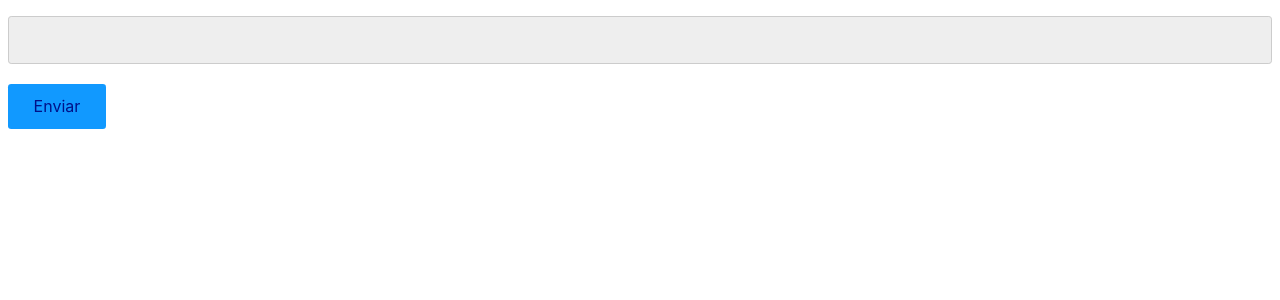
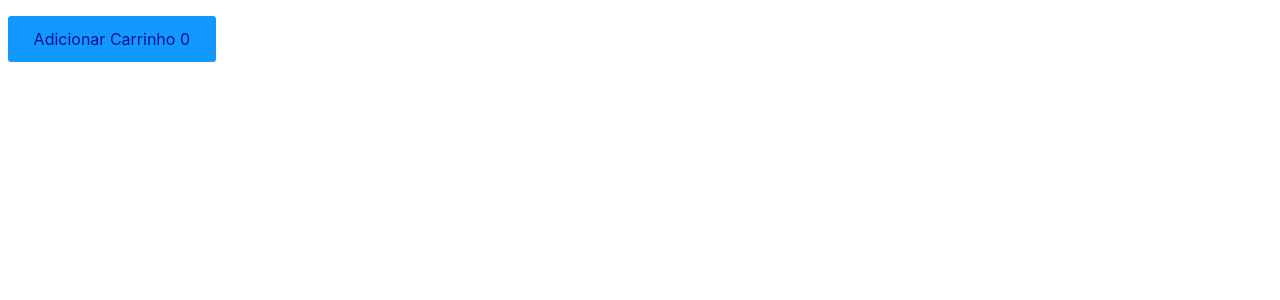
Before and after one commit to DevRobsonAlmeida/ReactJS, a React (Create React App) app: page / in a window 1280 px wide. Shown: the top 300 px of the page. Built offline with nearby package versions, Linux system fonts and the light colour scheme.

Commit message:
Uso do metodo UseRef na notificação

```diff
--- a/src/App.js
+++ b/src/App.js
@@ -1,33 +1,22 @@
 import React from 'react';
 
 const App = () => {
-  const [comentarios, setComentarios] = React.useState([]);
-  const [input, setInput] = React.useState('');
-  const inputElement = React.useRef('');
-
-
+  const [carrinho, setCarrinho] = React.useState(0);
+  const [notificacao, setNotificacao] = React.useState(null);
+  const timeoutRef = React.useRef();
 
   function handleClick() {
-    setComentarios([...comentarios, input]);
-    setInput('');
-    inputElement.current.focus();
+    setCarrinho(carrinho + 1);
+    setNotificacao('Item adicionado ao carrinho');
+    clearTimeout(timeoutRef.current);
+    timeoutRef.current = setTimeout(() => {
+      setNotificacao(null);
+    }, 2000);
   }
-
   return (
     <div>
-      <ul>
-        {comentarios.map((comentario) => (
-          <li key={comentario}>{comentario}</li>
-        ))}
-      </ul>
-      <input
-        type="text"
-        ref={inputElement}
-        value={input}
-        onChange={({ target }) => setInput(target.value)}
-      />
-      <br />
-      <button onClick={handleClick}>Enviar</button>
+      <p>{notificacao}</p>
+      <button onClick={handleClick}>Adicionar Carrinho {carrinho}</button>
     </div>
   );
 };
```
